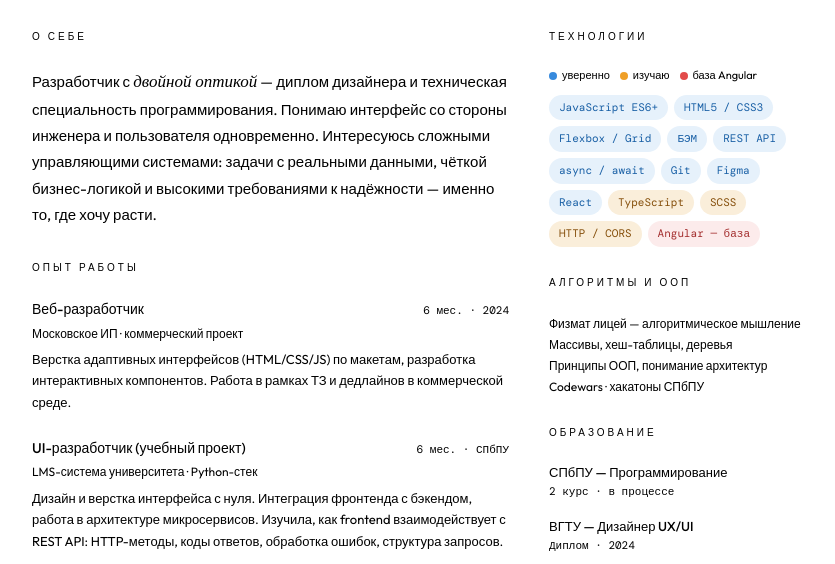
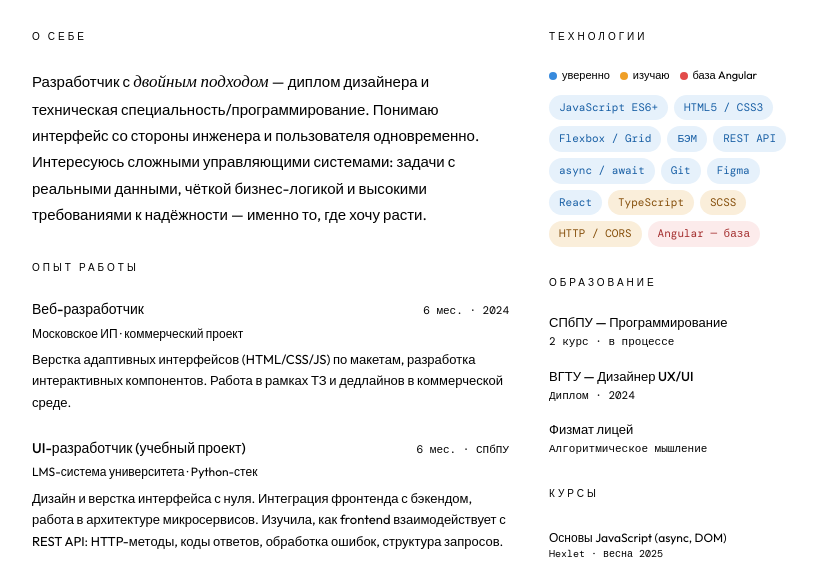
Before and after one commit to solkuzzzz/resume, a plain HTML site: page index.html in a window 1280 px wide. Shown: the part 188-752 px from the top of the page, without its empty margins (222-1057 px from the left). Drawn offline with nearby package versions, Linux system fonts and the light colour scheme.

Commit message:
Update index.html

```diff
--- a/index.html
+++ b/index.html
@@ -30,7 +30,7 @@
       <div class="section">
         <div class="section-label">О себе</div>
         <div class="summary">
-          Разработчик с <em>двойной оптикой</em> — диплом дизайнера и техническая специальность программирования. Понимаю интерфейс со стороны инженера и пользователя одновременно. Интересуюсь сложными управляющими системами: задачи с реальными данными, чёткой бизнес-логикой и высокими требованиями к надёжности — именно то, где хочу расти.
+          Разработчик с <em>двойным подходом</em> — диплом дизайнера и техническая специальность/программирование. Понимаю интерфейс со стороны инженера и пользователя одновременно. Интересуюсь сложными управляющими системами: задачи с реальными данными, чёткой бизнес-логикой и высокими требованиями к надёжности — именно то, где хочу расти.
         </div>
       </div>
 
@@ -98,15 +98,6 @@
         </div>
       </div>
 
-      <div class="sidebar-section">
-        <div class="section-label">Алгоритмы и ООП</div>
-        <div style="font-size:12px;color:var(--color-text-secondary);line-height:1.75;">
-          Физмат лицей — алгоритмическое мышление<br>
-          Массивы, хеш-таблицы, деревья<br>
-          Принципы ООП, понимание архитектур<br>
-          Codewars · хакатоны СПбПУ
-        </div>
-      </div>
 
       <div class="sidebar-section">
         <div class="section-label">Образование</div>
```
